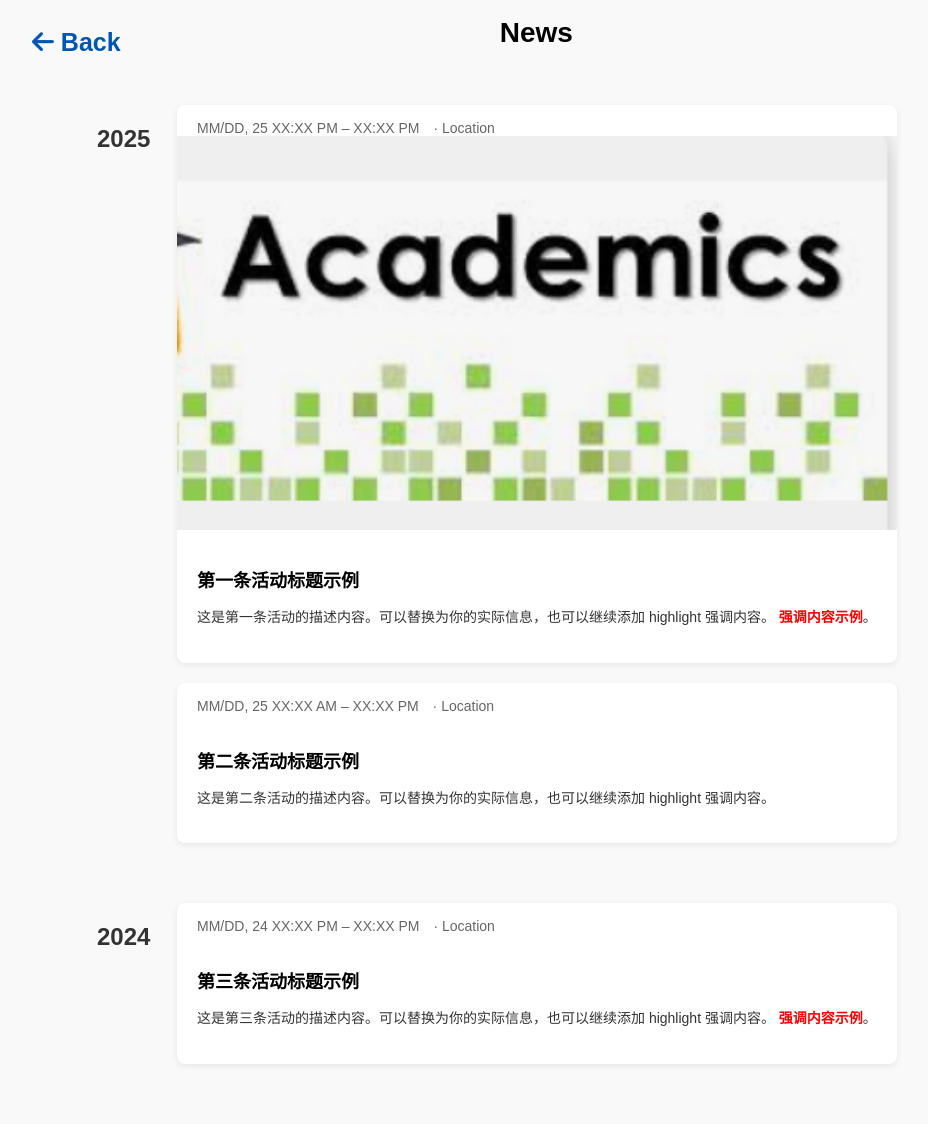
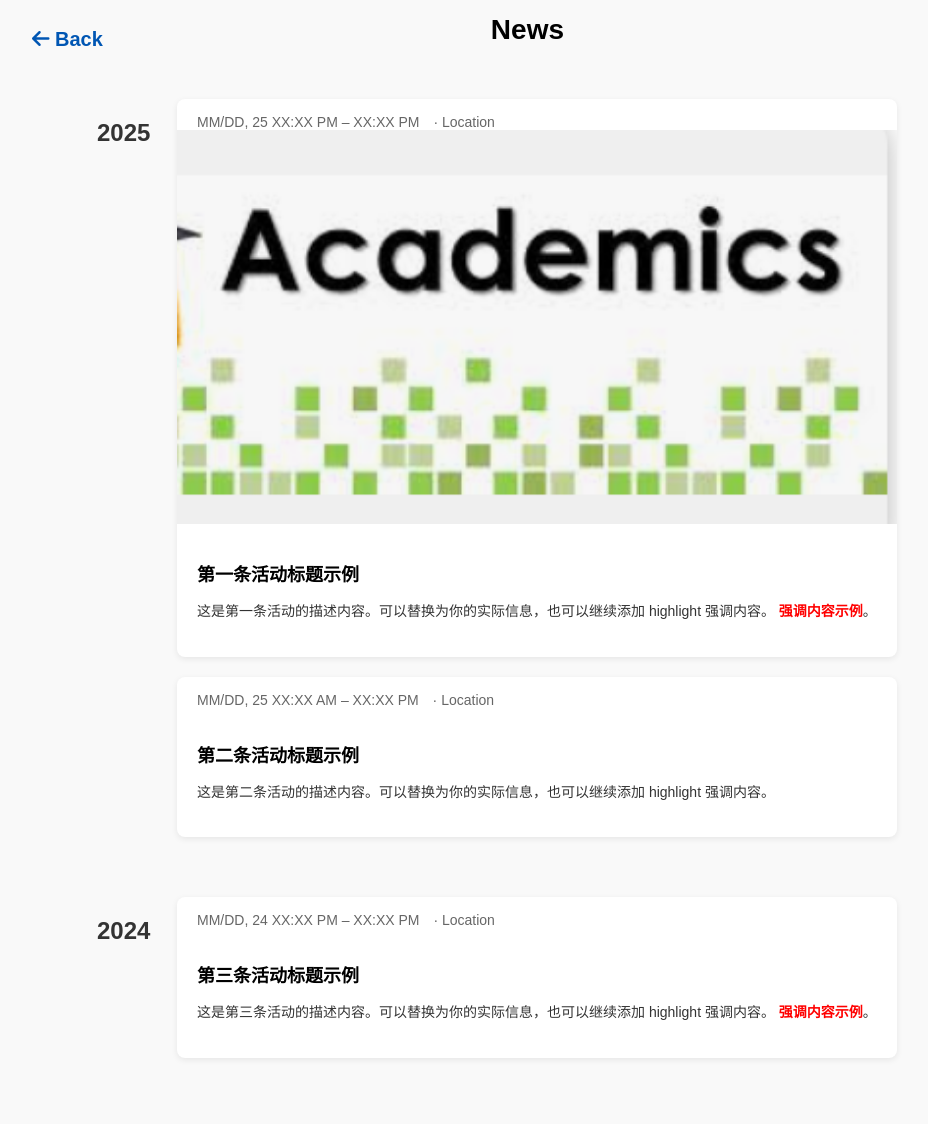
Before and after one commit to Yu-Xinda/Yu.github.io, a Jekyll site: the page news.html, which Jekyll copies as it is, in a window 1280 px wide. Shown: the whole page, without its empty margins (143-1071 px from the left). Built offline with Jekyll 4.4.1, drawn with Linux system fonts in a browser that asks for light colours.

Commit message:
Update news.html

```diff
--- a/news.html
+++ b/news.html
@@ -102,7 +102,7 @@
 <body>
   <!-- 顶部返回键 + 标题栏（蓝色背景中间标题） -->
   <div style="max-width: 1000px; margin: 0 auto; display: flex; align-items: center; justify-content: space-between;">
-    <a href="javascript:history.back()" class="back-button" style="font-size: 25px; text-decoration: none; color: #0056b3 ; font-weight: bold;">
+    <a href="javascript:history.back()" class="back-button" style="font-size: 20px; text-decoration: none; color: #0056b3 ; font-weight: bold;">
       <i class="fas fa-arrow-left"></i> Back
     </a>
     <h1 style="margin: 0 auto; font-size: 28px; text-align: center; flex: 1; ">News</h1>
```
